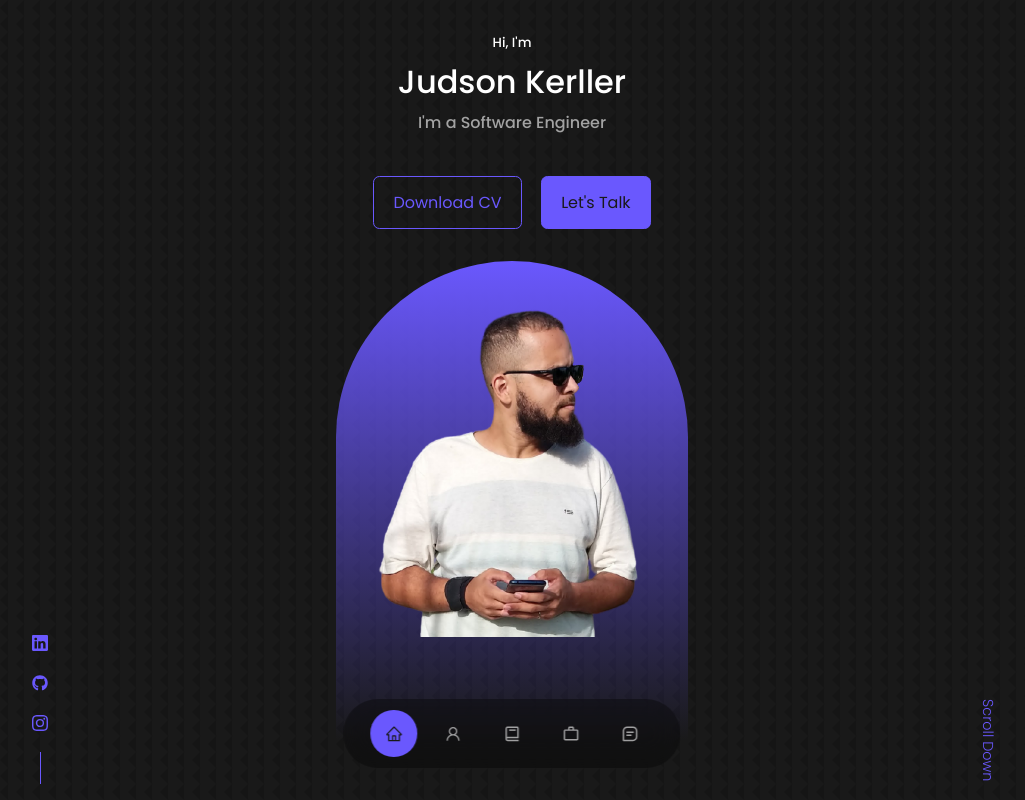
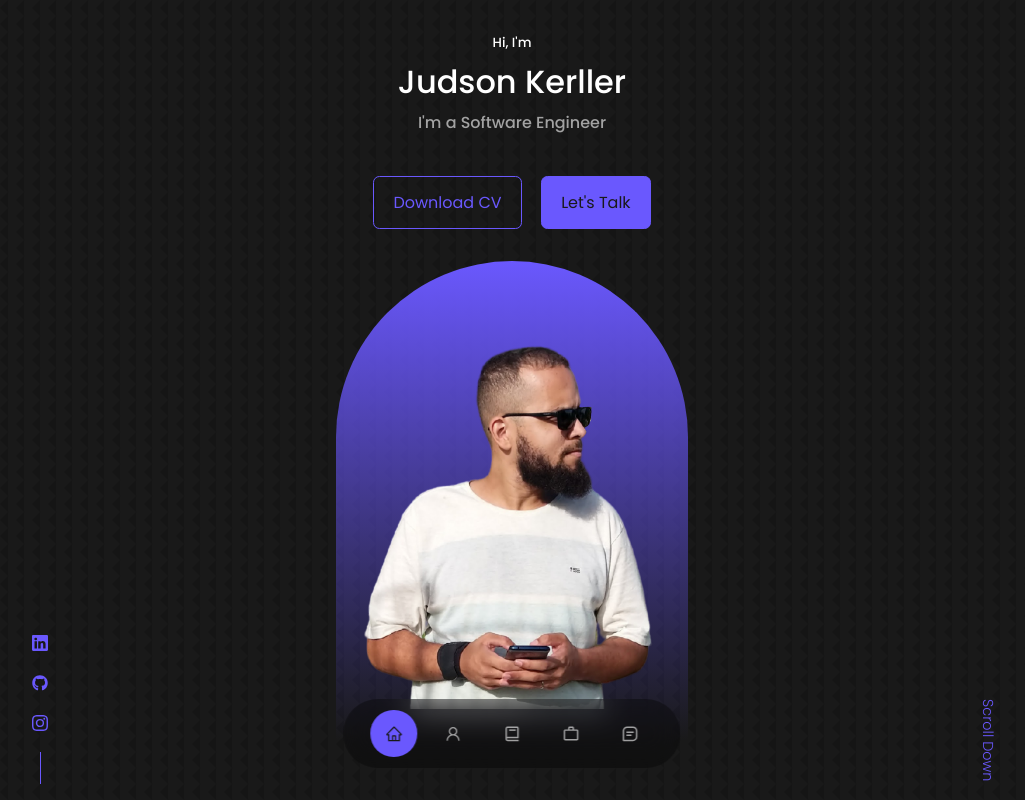
Before and after one commit to judsonkerller/react-portfolio, a React (Create React App) app: page / in a window 1280 px wide. Shown: the top 800 px of the page, without its empty margins (128-1153 px from the left). Built offline with nearby package versions, Linux system fonts and the light colour scheme.

Commit message:
adjust image

```diff
--- a/src/components/header/header.css
+++ b/src/components/header/header.css
@@ -56,7 +56,7 @@ header {
 	margin-top: 2rem;
 	border-radius: 12rem 12rem 0 0;
 	overflow: hidden;
-	padding: 1rem 2rem 2rem 2rem;
+	padding: 3rem 1rem 1rem 1rem;
 }
 
 /* ===== SCROLL DOWN ===== */
```
